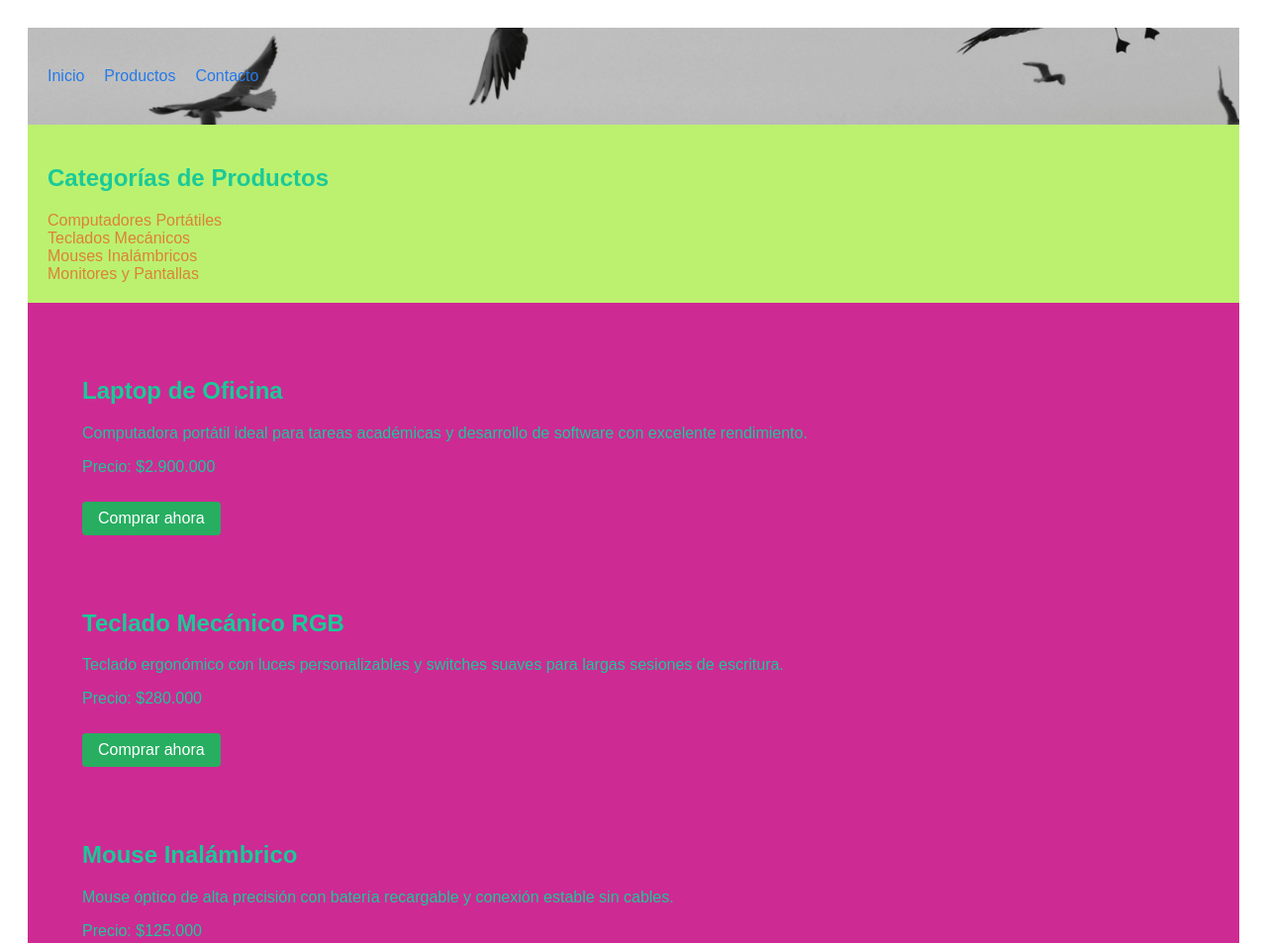
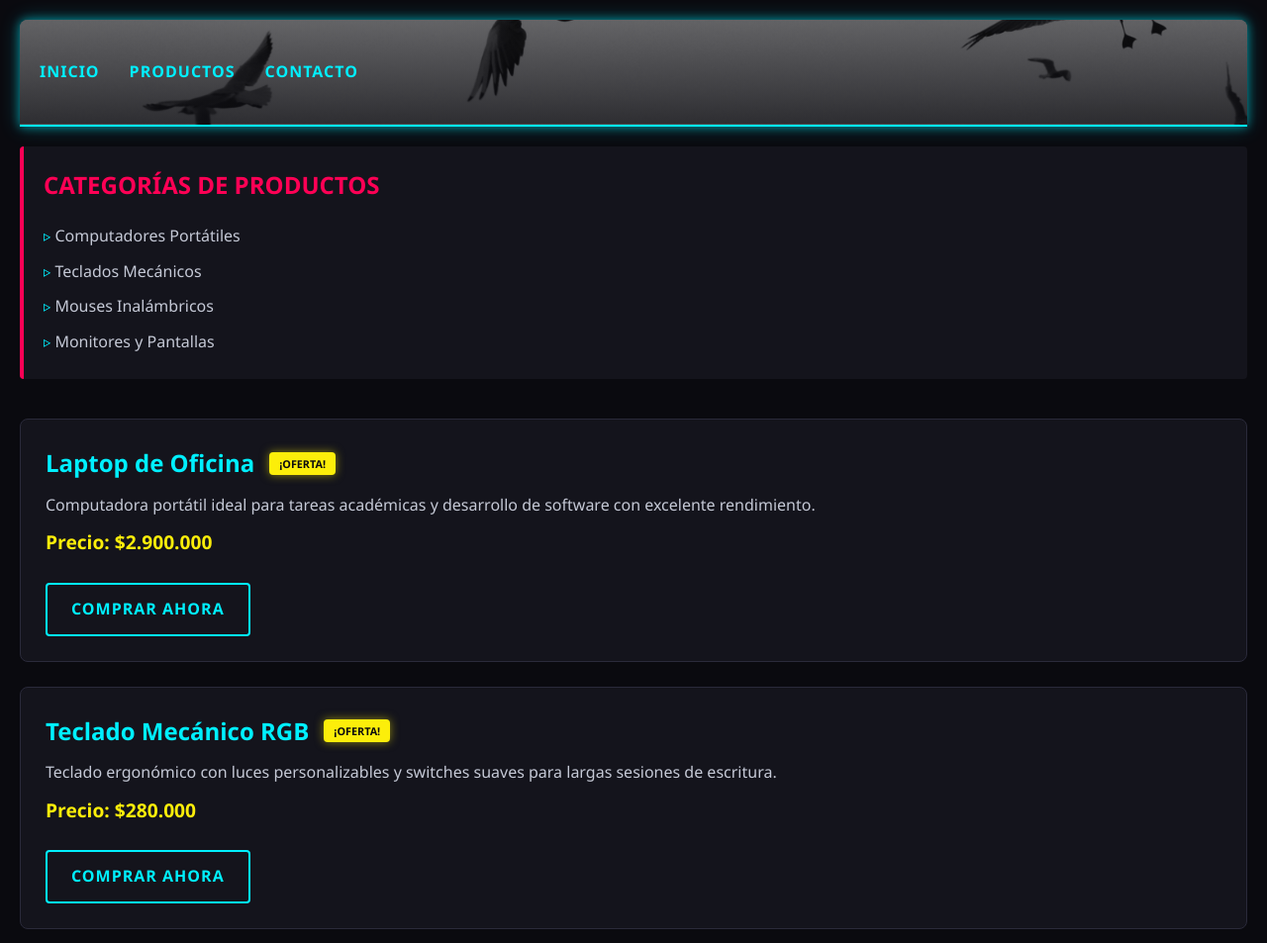
Before and after one commit to ManuelFernando95/CSS, a plain HTML site: page index.html in a window 1280 px wide. Shown: the top 953 px of the page at 99% size. Drawn offline with Linux system fonts and the light colour scheme.

Commit message:
feat(ui): implementar pseudoclases interactivas en aside y pseudoelementos en productos

```diff
--- a/style.css
+++ b/style.css
@@ -1,91 +1,207 @@
-*{
-   box-sizing: border-box;
+:root {
+    --color-primario: #00f0ff;
+    --color-secundario: #ff0055;
+    --color-fondo: #0a0a0f;
+    --color-tarjeta: #14141c;
+    --color-texto: #c5c9d6;
+    --color-oferta: #fcee0a;
+    --glow-primario: 0 0 10px rgba(0, 240, 255, 0.5), 0 0 20px rgba(0, 240, 255, 0.3);
+    --glow-secundario: 0 0 10px rgba(255, 0, 85, 0.5), 0 0 20px rgba(255, 0, 85, 0.3);
+}
+
+* {
+    box-sizing: border-box;
+    margin: 0;
+    padding: 0;
 }
 
 body {
-  font-family : sans-serif;
-  display: block;
-  padding: 20px;
-  font-family: sans-serif;
-  color: #19ca98;
+    font-family: 'Segoe UI', Tahoma, Geneva, Verdana, sans-serif;
+    color: var(--color-texto);
+    background-color: var(--color-fondo);
+    line-height: 1.6;
+    padding: 20px;
+    min-height: 100vh;
 }
+
 header {
-    background-image: url('pexels-fidan-nazim-qizi-134456769-39083618.jpg');
+    background-image: linear-gradient(rgba(10, 10, 15, 0.5), rgba(10, 10, 15, 0.8)), url('pexels-fidan-nazim-qizi-134456769-39083618.jpg');
     background-size: cover;
     background-position: center;
-    color: #ef4a4a;
     padding: 40px 20px;
-}
-
-header nav ul li a {
-  color: #267ae8;
-  text-decoration: none;
-}
-
-aside {
-    background-color: #bbf16f; /* Naranja muy pálido */
-    padding: 20px;
+    border-bottom: 2px solid var(--color-primario);
+    box-shadow: var(--glow-primario);
+    border-radius: 8px 8px 0 0;
 }
 
 nav ul {
     display: flex;
-    gap: 20px;
+    gap: 30px;
+    list-style-type: none;
 }
 
-nav ul, aside ul {
+header nav ul li a {
+    color: var(--color-primario);
+    text-decoration: none;
+    font-weight: bold;
+    text-transform: uppercase;
+    letter-spacing: 1px;
+    transition: color 0.3s ease, text-shadow 0.3s ease;
+}
+
+header nav ul li a:hover {
+    color: var(--color-secundario);
+    text-shadow: var(--glow-secundario);
+}
+
+aside {
+    background-color: var(--color-tarjeta);
+    padding: 20px;
+    margin: 20px 0;
+    border-left: 4px solid var(--color-secundario);
+    border-radius: 4px;
+}
+
+aside h2 {
+    color: var(--color-secundario);
+    margin-bottom: 15px;
+    text-transform: uppercase;
+}
+
+aside ul {
     list-style-type: none;
-    padding-left: 0;
-    margin: 0;
 }
 
 aside ul li a {
-  color: #dd8233;
-  text-decoration: none;
+    color: var(--color-texto);
+    text-decoration: none;
+    display: inline-block;
+    padding: 5px 0;
+    transition: all 0.3s ease;
+}
+
+aside ul li a::before {
+    content: "▹ ";
+    color: var(--color-primario);
+}
+
+aside ul li a:hover {
+    color: var(--color-fondo);
+    background-color: var(--color-primario);
+    padding-left: 10px;
+    padding-right: 10px;
+    border-radius: 3px;
+    box-shadow: var(--glow-primario);
+}
+
+aside ul li a:focus {
+    outline: 2px dashed var(--color-primario);
 }
 
 main {
-    background-color: #ce2a94;
-    padding: 20px;
+    padding: 20px 0;
 }
 
 article {
-    border: 0px solid #e0e0e0;
+    background-color: var(--color-tarjeta);
+    border: 1px solid #2a2a3a;
+    border-radius: 8px;
+    padding: 25px;
+    margin-bottom: 25px;
+    transition: transform 0.3s ease, box-shadow 0.3s ease, border-color 0.3s ease;
+}
+
+article:hover {
+    transform: translateY(-5px);
+    border-color: var(--color-primario);
+    box-shadow: 0 5px 20px rgba(0, 240, 255, 0.1);
+}
+
+article h2 {
+    color: var(--color-primario);
+    margin-bottom: 10px;
+    display: flex;
+    align-items: center;
+}
+
+article h2::after {
+    content: "¡Oferta!";
+    background-color: var(--color-oferta);
+    color: var(--color-fondo);
+    font-size: 0.45em;
+    font-weight: bold;
+    padding: 3px 10px;
     border-radius: 4px;
-    padding: 20px;
-    margin: 15px;
+    margin-left: 15px;
+    text-transform: uppercase;
+    box-shadow: 0 0 10px rgba(252, 238, 10, 0.5);
+    transition: transform 0.3s ease;
+}
+
+article:has(.btn-comprar:hover) h2::after {
+    transform: translateX(10px) scale(1.1);
+}
+
+article p {
+    margin-bottom: 10px;
+}
+
+article p:last-of-type {
+    color: var(--color-oferta);
+    font-weight: bold;
+    font-size: 1.2em;
+}
+
+.btn-comprar {
+    display: inline-block;
+    margin-top: 15px;
+    padding: 12px 24px;
+    background-color: transparent;
+    color: var(--color-primario);
+    border: 2px solid var(--color-primario);
+    border-radius: 4px;
+    text-decoration: none;
+    font-weight: bold;
+    text-transform: uppercase;
+    letter-spacing: 1px;
+    transition: all 0.3s ease-in-out;
+}
+
+.btn-comprar:hover {
+    background-color: var(--color-secundario);
+    border-color: var(--color-secundario);
+    color: #ffffff;
+    box-shadow: var(--glow-secundario);
+    transform: translateY(-2px);
+}
+
+.btn-comprar:active {
+    transform: translateY(2px);
+    box-shadow: none;
 }
 
 footer {
-    background-color: #8fc0f2;
-    color: #e84a4a;
-    padding: 20px;
+    background-color: var(--color-tarjeta);
+    color: var(--color-texto);
+    padding: 30px 20px;
+    margin-top: 40px;
+    border-top: 2px solid var(--color-secundario);
+    border-radius: 0 0 8px 8px;
+    text-align: center;
+}
+
+footer p {
+    margin-bottom: 15px;
 }
 
 footer a {
-  color: #eb6ae0;
-  text-decoration: none;
-  margin-right: 10px;
+    color: var(--color-primario);
+    text-decoration: none;
+    margin: 0 10px;
+    transition: color 0.3s ease, text-shadow 0.3s ease;
 }
 
-
-.btn-comprar {
-  color: #ffffff;
-  background-color: #27ae60;
-  padding: 8px 16px;
-  text-decoration: none;
-  display: inline-block;
-  border-radius: 4px;
-  margin-top: 10px;
+footer a:hover {
+    color: var(--color-secundario);
+    text-shadow: var(--glow-secundario);
 }
-
-.btn-destacado {
-  background-color: #27ae60
-  ;
-}
-
-nav ul,
-aside ul {
-    list-style-type: none;
-    padding-left: 0;
-    margin: 0;
-}
```
Also changed, not shown: 1 other file.
